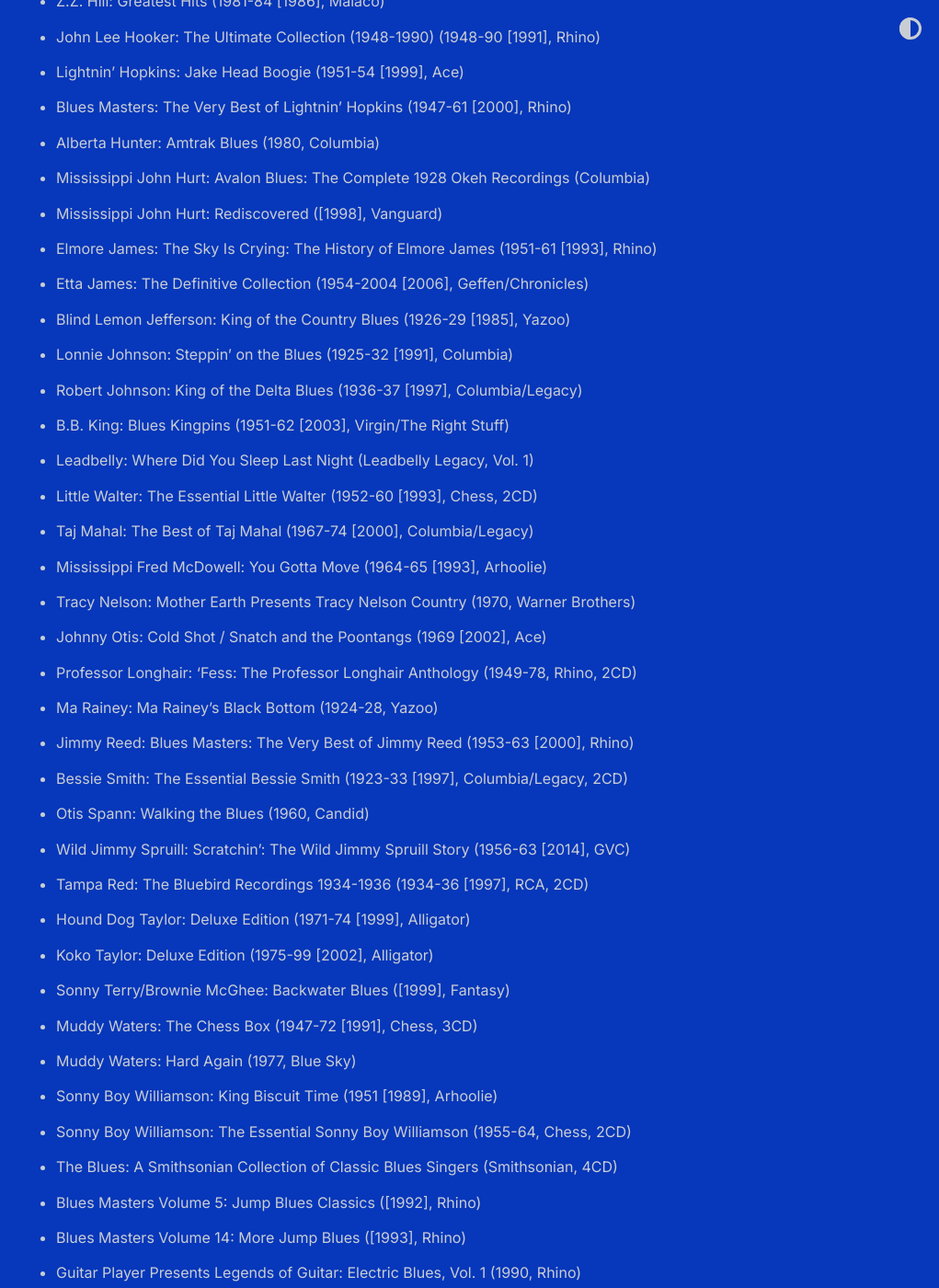
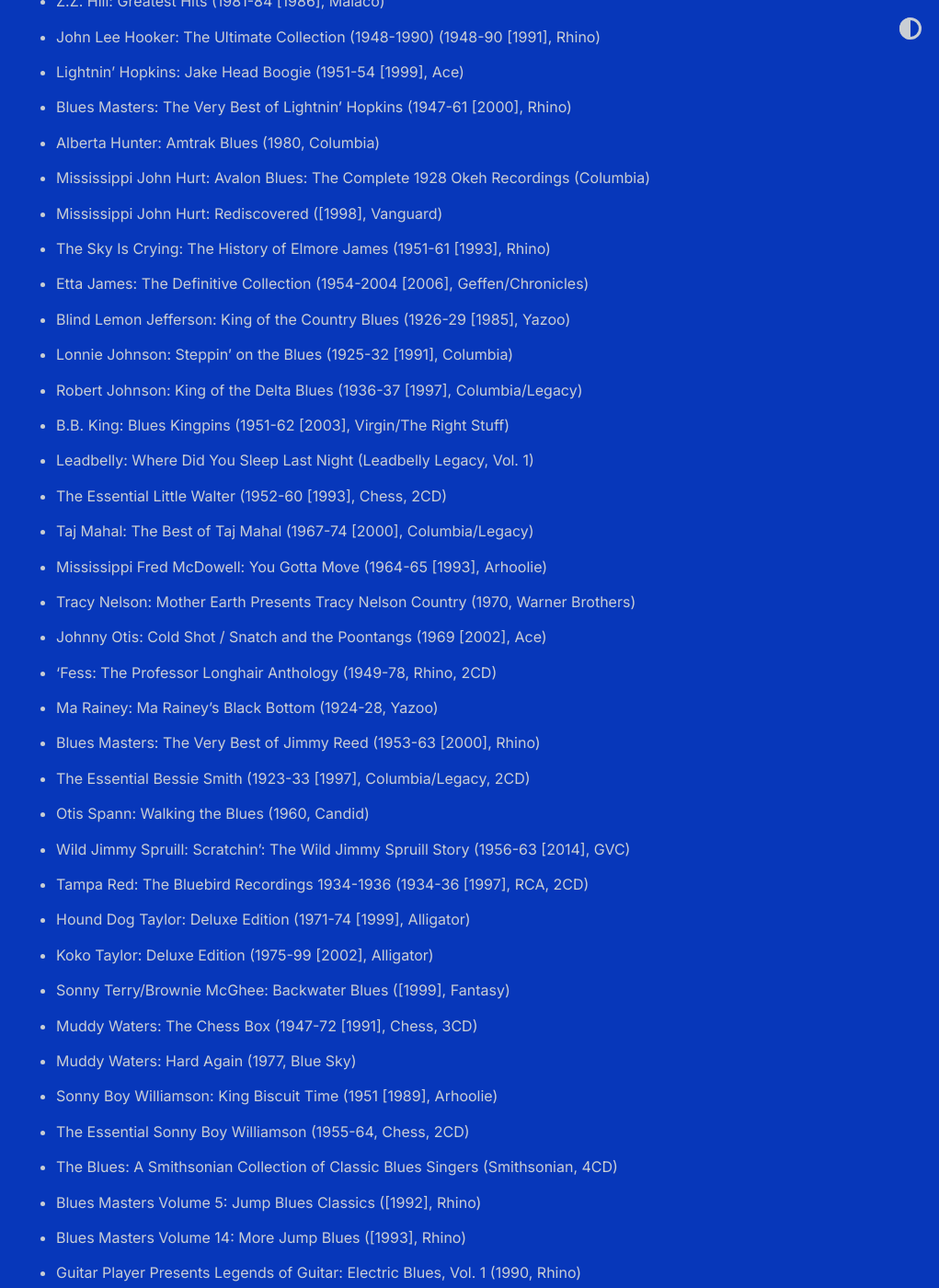
Before and after one commit to shihankanungo/shihankanungo.github.io, a Jekyll site: the page built from tomhull.md, in a window 1280 px wide and 1400 px high, scrolled down 17070 px. Shown: the whole window at 92% size, without its empty margins (259-1280 px from the left). Built offline with Jekyll 4.4.1, drawn with Linux system fonts in a browser that asks for light colours; some of the changed text lies outside the part shown.

Commit message:
Update tomhull.md

```diff
--- a/tomhull.md
+++ b/tomhull.md
@@ -445,22 +445,22 @@
 - Alberta Hunter: Amtrak Blues (1980, Columbia)
 - Mississippi John Hurt: Avalon Blues: The Complete 1928 Okeh Recordings (Columbia)
 - Mississippi John Hurt: Rediscovered ([1998], Vanguard)
-- Elmore James: The Sky Is Crying: The History of Elmore James (1951-61 [1993], Rhino)
+- The Sky Is Crying: The History of Elmore James (1951-61 [1993], Rhino)
 - Etta James: The Definitive Collection (1954-2004 [2006], Geffen/Chronicles)
 - Blind Lemon Jefferson: King of the Country Blues (1926-29 [1985], Yazoo)
 - Lonnie Johnson: Steppin' on the Blues (1925-32 [1991], Columbia)
 - Robert Johnson: King of the Delta Blues (1936-37 [1997], Columbia/Legacy)
 - B.B. King: Blues Kingpins (1951-62 [2003], Virgin/The Right Stuff)
 - Leadbelly: Where Did You Sleep Last Night (Leadbelly Legacy, Vol. 1)
-- Little Walter: The Essential Little Walter (1952-60 [1993], Chess, 2CD)
+- The Essential Little Walter (1952-60 [1993], Chess, 2CD)
 - Taj Mahal: The Best of Taj Mahal (1967-74 [2000], Columbia/Legacy)
 - Mississippi Fred McDowell: You Gotta Move (1964-65 [1993], Arhoolie)
 - Tracy Nelson: Mother Earth Presents Tracy Nelson Country (1970, Warner Brothers)
 - Johnny Otis: Cold Shot / Snatch and the Poontangs (1969 [2002], Ace)
-- Professor Longhair: 'Fess: The Professor Longhair Anthology (1949-78, Rhino, 2CD)
+- 'Fess: The Professor Longhair Anthology (1949-78, Rhino, 2CD)
 - Ma Rainey: Ma Rainey's Black Bottom (1924-28, Yazoo)
-- Jimmy Reed: Blues Masters: The Very Best of Jimmy Reed (1953-63 [2000], Rhino)
-- Bessie Smith: The Essential Bessie Smith (1923-33 [1997], Columbia/Legacy, 2CD)
+- Blues Masters: The Very Best of Jimmy Reed (1953-63 [2000], Rhino)
+- The Essential Bessie Smith (1923-33 [1997], Columbia/Legacy, 2CD)
 - Otis Spann: Walking the Blues (1960, Candid)
 - Wild Jimmy Spruill: Scratchin': The Wild Jimmy Spruill Story (1956-63 [2014], GVC)
 - Tampa Red: The Bluebird Recordings 1934-1936 (1934-36 [1997], RCA, 2CD)
@@ -470,7 +470,7 @@
 - Muddy Waters: The Chess Box (1947-72 [1991], Chess, 3CD)
 - Muddy Waters: Hard Again (1977, Blue Sky)
 - Sonny Boy Williamson: King Biscuit Time (1951 [1989], Arhoolie)
-- Sonny Boy Williamson: The Essential Sonny Boy Williamson (1955-64, Chess, 2CD)
+- The Essential Sonny Boy Williamson (1955-64, Chess, 2CD)
 - The Blues: A Smithsonian Collection of Classic Blues Singers (Smithsonian, 4CD)
 - Blues Masters Volume 5: Jump Blues Classics ([1992], Rhino)
 - Blues Masters Volume 14: More Jump Blues ([1993], Rhino)
```
Also changed, not shown: other parts of tomhull.md (+4 -4 lines).
